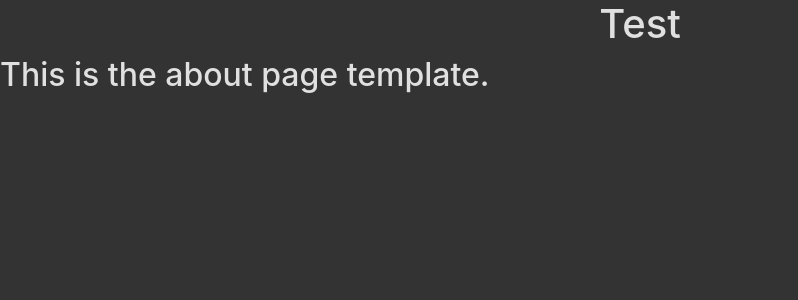
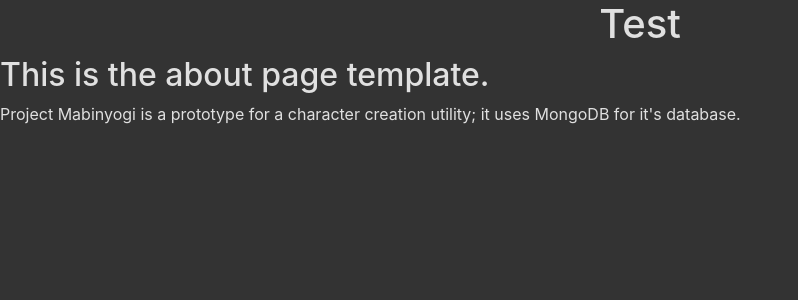
Before and after one commit to DontadVance/ProjectMabinyogi, a Flask app: page /about in a window 1280 px wide. Shown: the part 56-356 px from the top of the page, without its empty margins (0-798 px from the left). Run offline with Flask 2, Linux system fonts and the light colour scheme; some libraries are stand-ins or nearby versions.

Commit message:
Update about.html

```diff
--- a/mabinyogi/templates/about.html
+++ b/mabinyogi/templates/about.html
@@ -4,4 +4,6 @@
 
 <h2> This is the about page template. </h2>
 
+<p> Project Mabinyogi is a prototype for a character creation utility; it uses MongoDB for it's database.
+
 {% endblock %}
```
